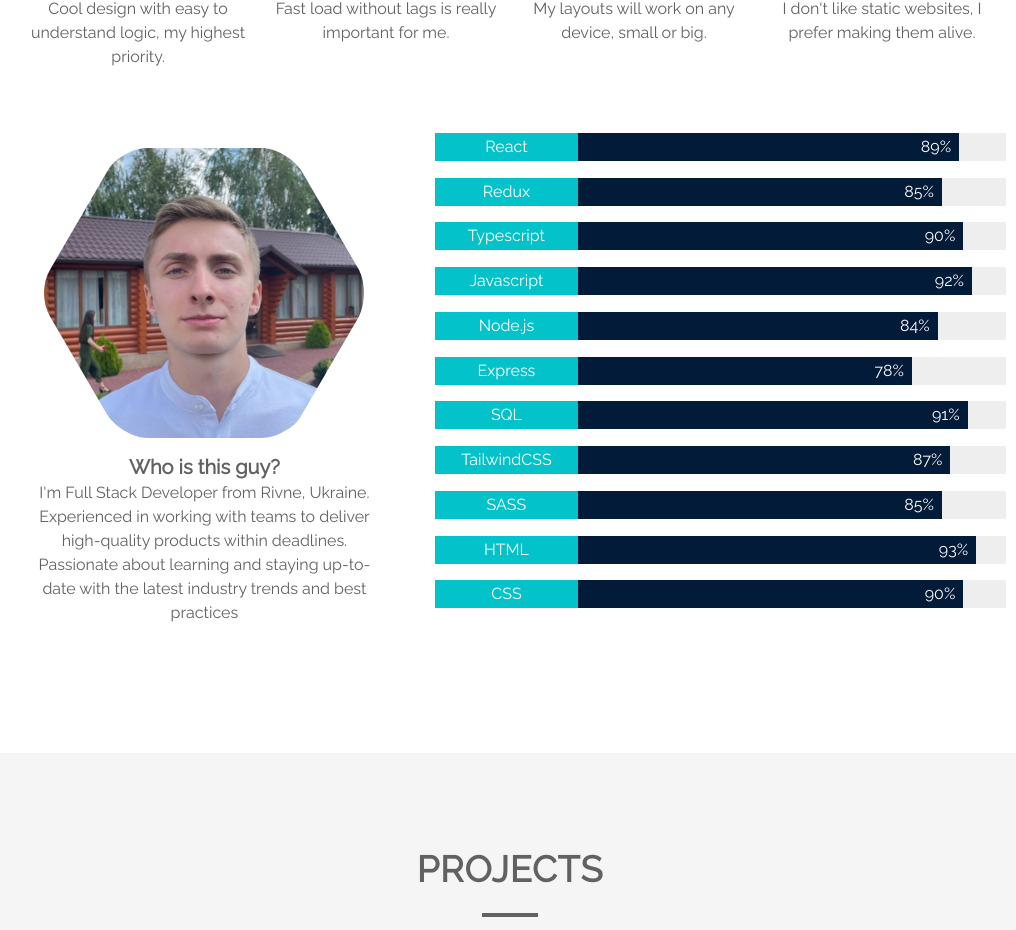
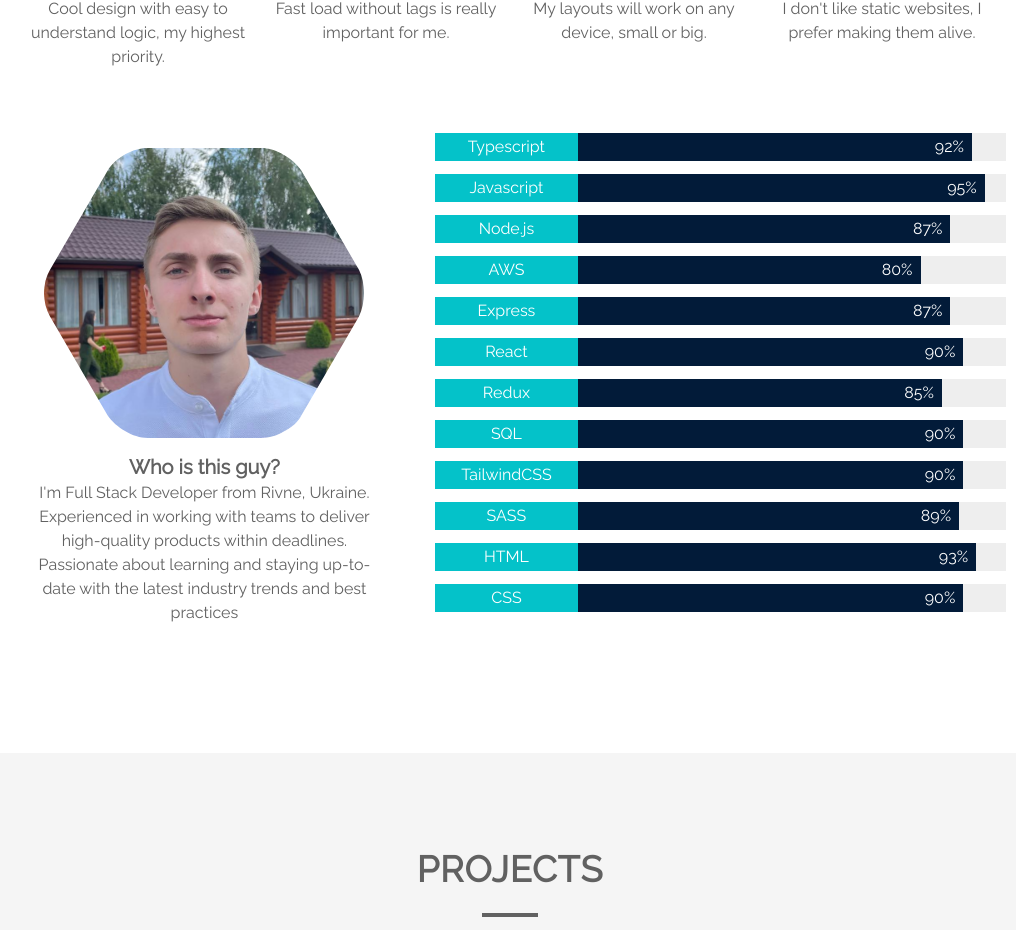
Before and after one commit to igorSimash/portfolio, a React (Create React App) app: page / in a window 1280 px wide. Shown: the part 1259-2189 px from the top of the page, without its empty margins (130-1146 px from the left). Built offline with nearby package versions, Linux system fonts and the light colour scheme.

Commit message:
Added AWS to skills

```diff
--- a/src/assets/data/Skills.js
+++ b/src/assets/data/Skills.js
@@ -1,39 +1,43 @@
 export const skills = [
     {
+        skill: 'Typescript',
+        percentage: 92,
+    },
+    {
+        skill: 'Javascript',
+        percentage: 95,
+    },
+    {
+        skill: 'Node.js',
+        percentage: 87,
+    },
+    {
+        skill: 'AWS',
+        percentage: 80,
+    },
+    {
+        skill: 'Express',
+        percentage: 87,
+    },
+    {
         skill: 'React',
-        percentage: 89,
+        percentage: 90,
     },
     {
         skill: 'Redux',
         percentage: 85,
     },
     {
-        skill: 'Typescript',
+        skill: 'SQL',
         percentage: 90,
     },
     {
-        skill: 'Javascript',
-        percentage: 92,
-    },
-    {
-        skill: 'Node.js',
-        percentage: 84,
-    },
-    {
-        skill: 'Express',
-        percentage: 78,
-    },
-    {
-        skill: 'SQL',
-        percentage: 91,
-    },
-    {
         skill: 'TailwindCSS',
-        percentage: 87,
+        percentage: 90,
     },
     {
         skill: 'SASS',
-        percentage: 85,
+        percentage: 89,
     },
     {
         skill: 'HTML',
```
